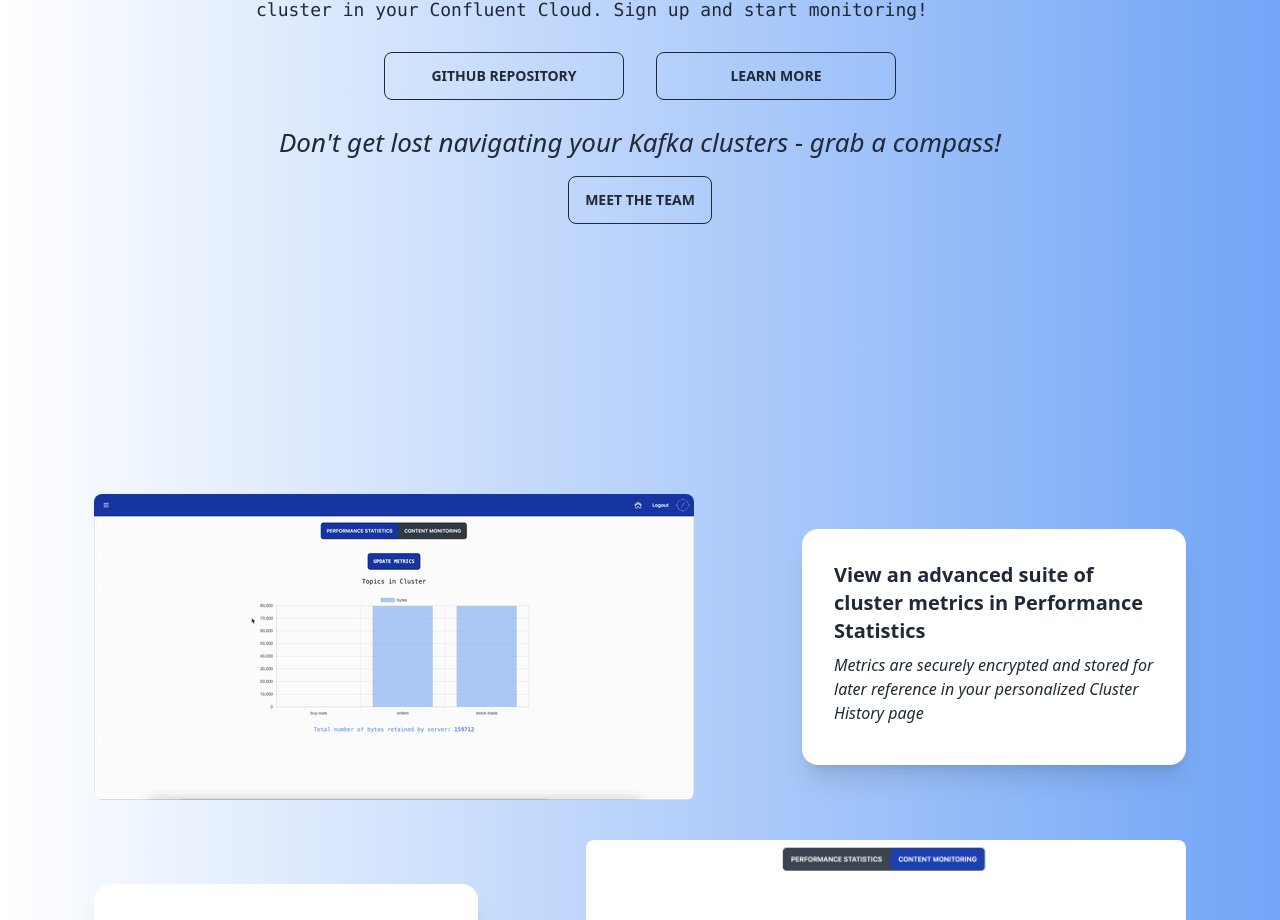
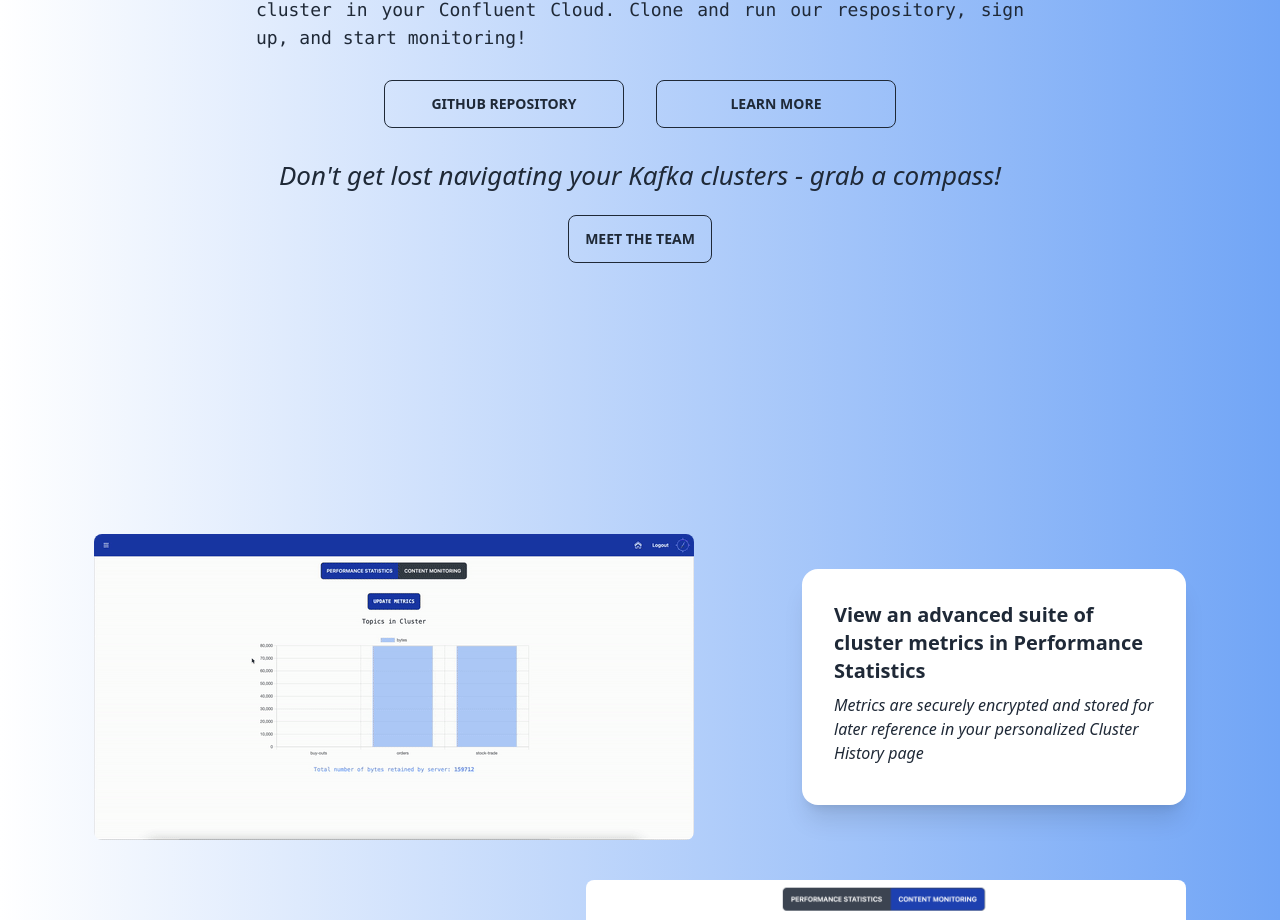
Before and after one commit to oslabs-beta/KafkaCompass-website, a React app: page / in a window 1280 px wide. Shown: the part 418-1338 px from the top of the page. Built offline with nearby package versions, Linux system fonts and the light colour scheme.

Commit message:
build for first deployment

```diff
--- a/src/App.jsx
+++ b/src/App.jsx
@@ -23,7 +23,7 @@ const App = (props) => {
             <div className="flex-1 justify-around ">
             <article className="font-mono">
                 <img className="icon-logo my-2" src={LogoWithoutText} />
-                <h2 className="page-title text-lg ">Kafka Compass</h2>
+                <h2 className="page-title text-lg">Kafka Compass</h2>
                 <p className="text-justify text-lg">
                 Welcome to KafkaCompass: an open source tool to make your Kafka
                 experience easier. KafkaCompass will be your navigator while
@@ -31,8 +31,7 @@ const App = (props) => {
                 statistics to monitor your Kafka cluster, view messages in your
                 topics, and check your cluster's history snapshots to see how you
                 cluster's performance changed over time. All you need to get
-                started is a running Kafka cluster in your Confluent Cloud. Sign
-                up and start monitoring!
+                started is a running Kafka cluster in your Confluent Cloud. Clone and run our respository, sign up, and start monitoring!
                 </p>
             </article>
                 <div className="flex justify-around">
@@ -43,12 +42,12 @@ const App = (props) => {
                         <button onClick={executeScrollToInfo} className="btn btn-outline" >Learn More</button>
                      </div>
                 </div>
-            <article><h2 className="page-title text-lg"><i>Don't get lost navigating your Kafka clusters - grab a compass!</i></h2></article>
+            <article><h2 className="page-title"><i>Don't get lost navigating your Kafka clusters - grab a compass!</i></h2></article>
             <div className="flex justify-around"><button onClick={executeScroll} className="btn btn-outline" >Meet the team</button></div>
             </div>
             </div>
             <div>
-            <article ref={infoRef} className="flex-1 flex-row justify-around pb-10 px-10">
+            <article ref={infoRef} className="flex-1 flex-row justify-around py-10 px-10">
                 <div><img className="rounded-lg" src={KafkaCompassPerformanceStatsDemo}></img></div>
                 <div className="card w-96 bg-base-100 shadow-xl">
                     <div className="card-body">
```
Also changed, not shown: 15 other files (tests, documents, lock files or other folders).
